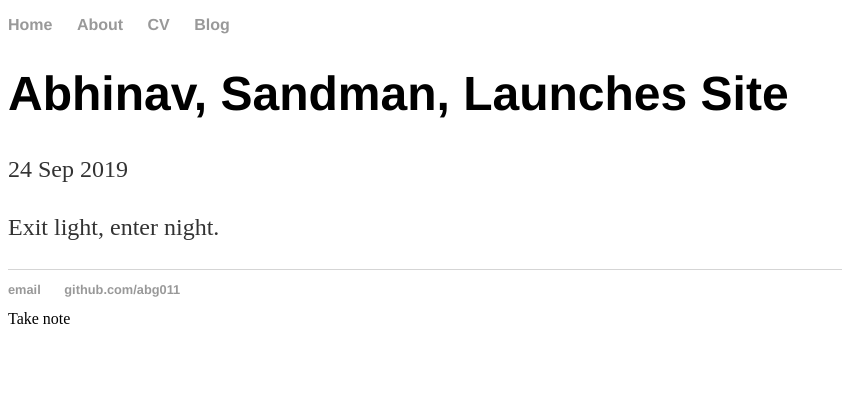
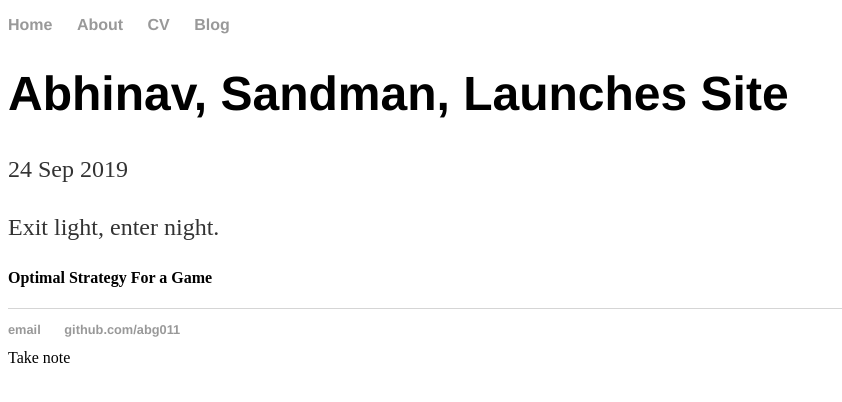
Before and after one commit to abhigupta543/abg011.github.io, a Jekyll site: the page built from _posts/2019-09-24-Sample.md, in a window 1280 px wide. Shown: the top 402 px of the page, without its empty margins (0-842 px from the left). Built offline with Jekyll 4.4.1, drawn with Linux system fonts in a browser that asks for light colours.

Commit message:
Update 2019-09-24-Sample.md

```diff
--- a/_posts/2019-09-24-Sample.md
+++ b/_posts/2019-09-24-Sample.md
@@ -5,3 +5,5 @@ date: 2019-09-24
 ---
 
 Exit light, enter night.
+
+#### Optimal Strategy For a Game
```
